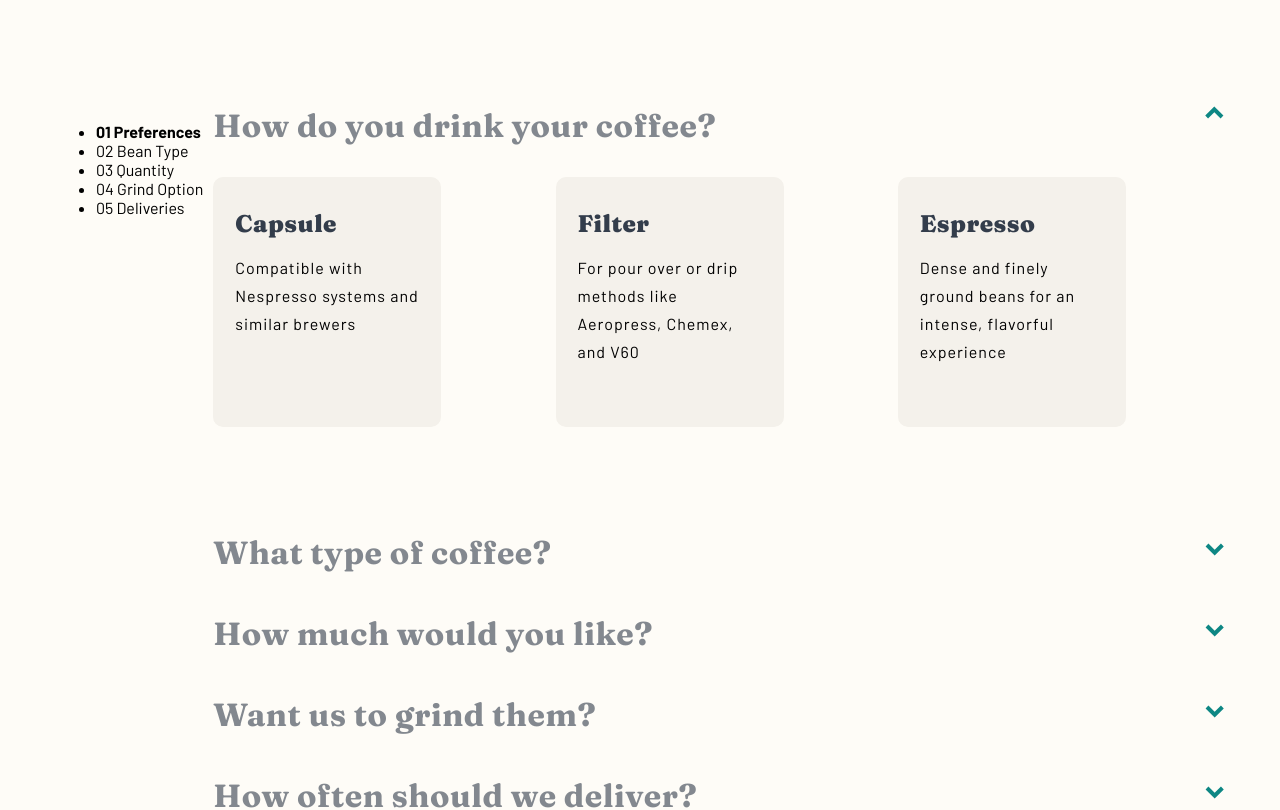
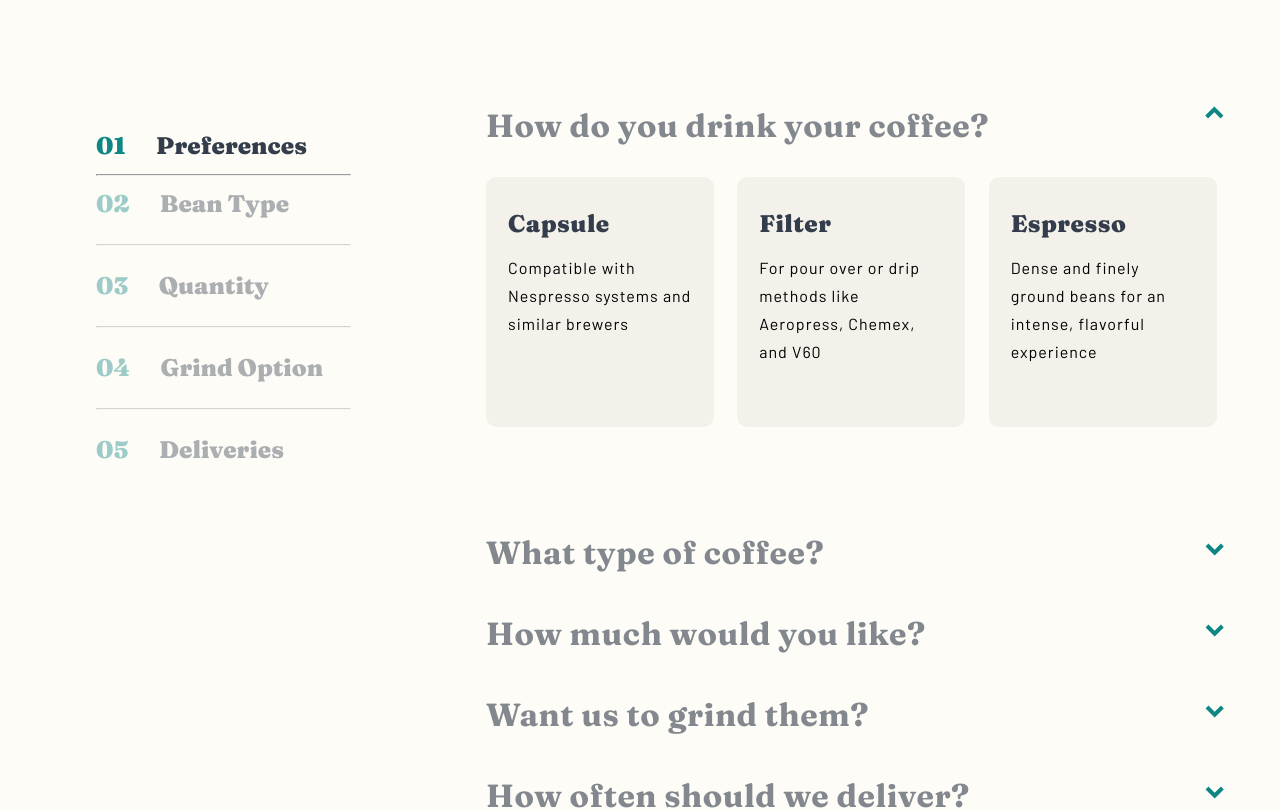
Before and after one commit to vincitaylaran/coffeeroasters-sub-site, a Next.js app: page /plan in a window 1280 px wide. Shown: the part 1680-2490 px from the top of the page. Built offline with nearby package versions, Linux system fonts and the light colour scheme.

Commit message:
Create styles for <Stepper />

```diff
--- a/components/Stepper.tsx
+++ b/components/Stepper.tsx
@@ -4,9 +4,10 @@ import { deepClone } from "../utils"
 
 interface Props {
   currentStep: number
+  onStep?: (stepNum: number) => void
 }
 
-const Stepper = ({ currentStep }: Props) => {
+const Stepper = ({ currentStep, onStep }: Props) => {
   const [steps, setSteps] = useState<any[]>([
     { title: "Preferences", isCurrentStep: false },
     { title: "Bean Type", isCurrentStep: false },
@@ -30,9 +31,20 @@ const Stepper = ({ currentStep }: Props) => {
       {steps.map((step, i) => (
         <li
           key={i}
-          className={step.isCurrentStep ? stepperStyles.step__current : ""}
+          onClick={() => onStep(i)}
+          className={
+            step.isCurrentStep
+              ? stepperStyles.step__current
+              : stepperStyles.step
+          }
         >
-          0{i + 1} {step.title}
+          <a href={`#panel-${i}`}>
+            <span className={stepperStyles.stepNum}>0{i + 1} </span>
+            <span className={stepperStyles.stepTitle}>{step.title}</span>
+          </a>
+
+          {/* Includes the horizonal line in all steps except for the final step */}
+          {i !== steps.length - 1 && <hr />}
         </li>
       ))}
     </ul>
--- a/pages/plan.tsx
+++ b/pages/plan.tsx
@@ -158,6 +158,10 @@ const subscribe = () => {
     setIsModalClosed(!isModalClosed)
   }
 
+  const onStep = (stepNum: number) => {
+    setCurrentPanel(stepNum)
+  }
+
   return (
     <div id={planStyles.plan}>
       <Head>
@@ -185,7 +189,7 @@ const subscribe = () => {
       </section>
 
       <section className={planStyles.createYourPlan}>
-        <Stepper currentStep={currentPanel} />
+        <Stepper currentStep={currentPanel} onStep={onStep} />
 
         <div className={planStyles.panels}>
           {questions.map((q, i) => (
@@ -208,7 +212,6 @@ const subscribe = () => {
 
           <OrderSummary answers={questions.map((q) => q.answer)} />
 
-          {/* TODO: Create a modal window on click */}
           <div className={planStyles.createYourPlanBtn}>
             <button disabled={shouldBeDisabled()} onClick={onModal}>
               Create my plan!
--- a/styles/Stepper.module.scss
+++ b/styles/Stepper.module.scss
@@ -1,13 +1,47 @@
 @import "functions";
 
+@mixin step-children {
+  .stepNum {
+    color: color(dark-cyan);
+    margin-right: 25.5px;
+  }
+
+  .stepTitle {
+    color: color(dark-grey-blue);
+  }
+}
+
 .steps {
+  margin-right: 125px;
+  font-family: Fraunces, sans-serif;
+  font-size: 1.5rem;
+  line-height: 32px;
+  font-weight: font-weight(extra-bold);
+
   @media (max-width: breakpoint(laptop) - 1) {
     display: none;
   }
 
   .step {
+    list-style-type: none;
+    opacity: 0.4;
+
+    hr {
+      width: 255px;
+      margin: 24px 0;
+    }
+
+    &:hover {
+      opacity: 0.6;
+    }
+
+    @include step-children;
+
     &__current {
       font-weight: font-weight(bold);
+      list-style-type: none;
+      font-weight: font-weight(extra-bold);
+      @include step-children;
     }
   }
 }
```
